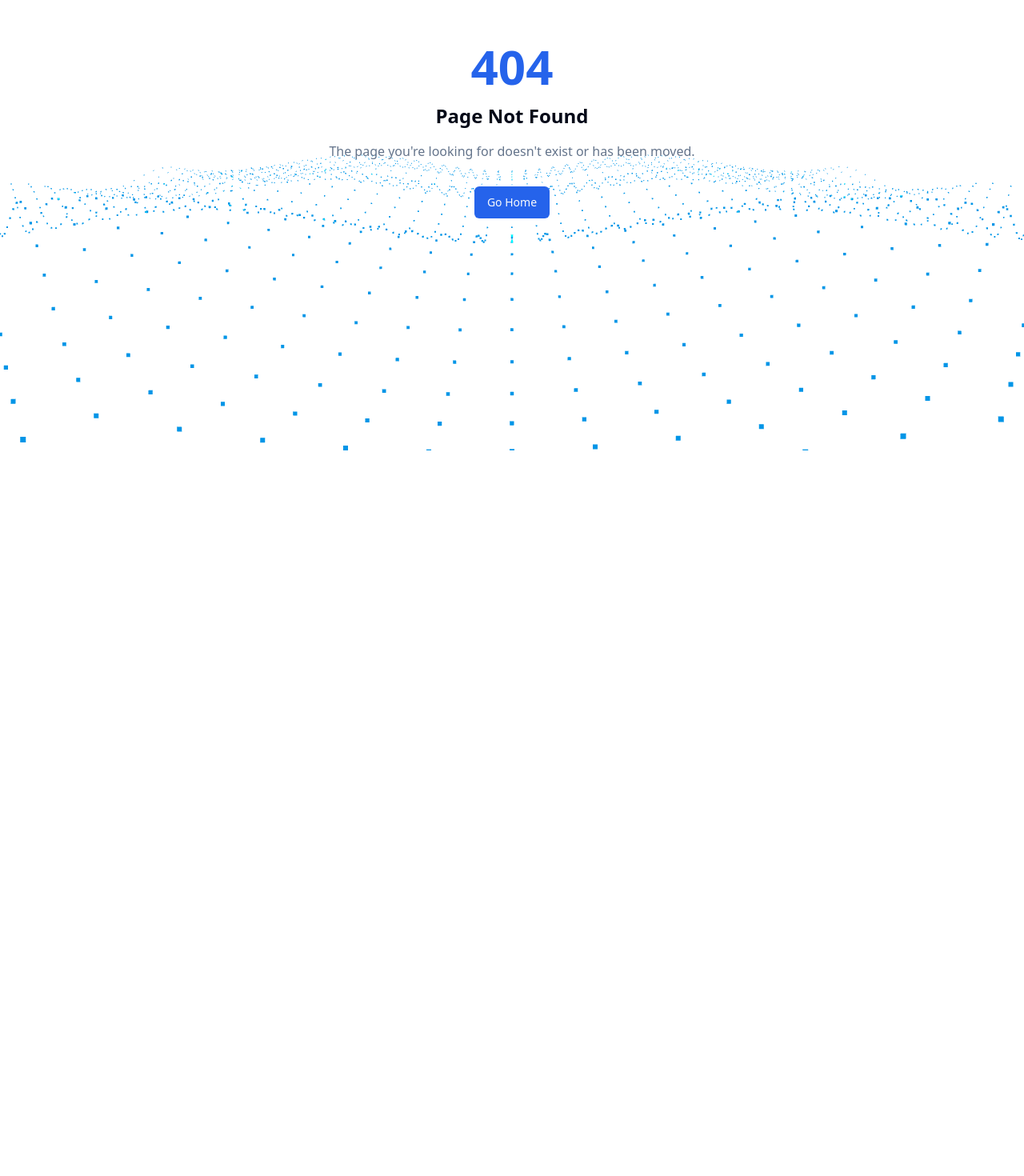
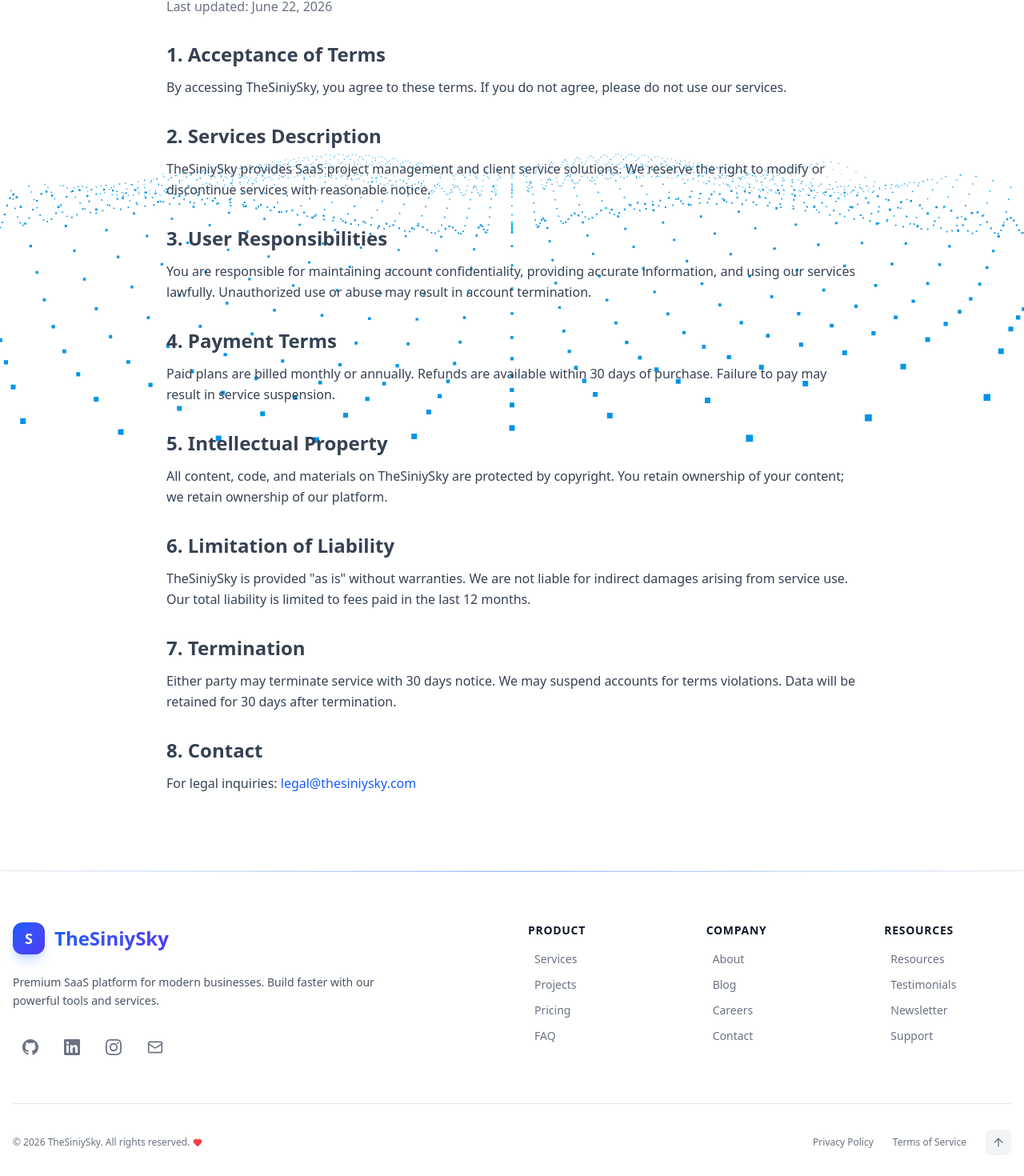
Before and after one commit to akashkumarhzb121-cloud/thesiniysky-frontend, a Next.js app: page /terms in a window 1280 px wide. Before the commit this address had no page. Shown: the part 237-1707 px from the top of the page at 80% size. Before the commit the page ends 800 px from the top, so only its background shows below. Built offline with nearby package versions, Linux system fonts and the light colour scheme.

Commit message:
Add Privacy Policy, Terms of Service, update footer links

```diff
--- /dev/null
+++ b/src/app/privacy/page.tsx
@@ -0,0 +1,49 @@
+import { PublicHeader } from '@/components/layout/public-header';
+import { PublicFooter } from '@/components/layout/public-footer';
+
+export default function PrivacyPage() {
+  return (
+    <>
+      <PublicHeader />
+      <main className="py-16 md:py-24">
+        <div className="container mx-auto px-4 max-w-4xl">
+          <h1 className="text-4xl font-bold mb-8">Privacy Policy</h1>
+          <p className="text-gray-500 mb-8">Last updated: June 22, 2026</p>
+
+          <div className="space-y-8 text-gray-700 leading-relaxed">
+            <section>
+              <h2 className="text-2xl font-semibold mb-3">1. Information We Collect</h2>
+              <p>We collect information you provide directly: name, email, phone number, and any content you submit through our contact forms or account registration. We also automatically collect usage data including IP address, browser type, and pages visited.</p>
+            </section>
+
+            <section>
+              <h2 className="text-2xl font-semibold mb-3">2. How We Use Your Information</h2>
+              <p>We use your information to provide and improve our services, communicate with you about your account, send newsletters (with your consent), respond to inquiries, and ensure the security of our platform.</p>
+            </section>
+
+            <section>
+              <h2 className="text-2xl font-semibold mb-3">3. Data Protection</h2>
+              <p>We implement industry-standard security measures including encryption, secure servers, and regular security audits. Your data is stored securely and never sold to third parties.</p>
+            </section>
+
+            <section>
+              <h2 className="text-2xl font-semibold mb-3">4. Cookies</h2>
+              <p>We use essential cookies for authentication and site functionality. Analytics cookies help us understand usage patterns. You can disable cookies in your browser settings.</p>
+            </section>
+
+            <section>
+              <h2 className="text-2xl font-semibold mb-3">5. Your Rights</h2>
+              <p>You have the right to access, correct, or delete your personal data. You can unsubscribe from marketing emails anytime. Contact us at privacy@thesiniysky.com for data requests.</p>
+            </section>
+
+            <section>
+              <h2 className="text-2xl font-semibold mb-3">6. Contact</h2>
+              <p>For privacy concerns, contact: <a href="mailto:privacy@thesiniysky.com" className="text-blue-600">privacy@thesiniysky.com</a></p>
+            </section>
+          </div>
+        </div>
+      </main>
+      <PublicFooter />
+    </>
+  );
+}
--- /dev/null
+++ b/src/app/terms/page.tsx
@@ -0,0 +1,59 @@
+import { PublicHeader } from '@/components/layout/public-header';
+import { PublicFooter } from '@/components/layout/public-footer';
+
+export default function TermsPage() {
+  return (
+    <>
+      <PublicHeader />
+      <main className="py-16 md:py-24">
+        <div className="container mx-auto px-4 max-w-4xl">
+          <h1 className="text-4xl font-bold mb-8">Terms of Service</h1>
+          <p className="text-gray-500 mb-8">Last updated: June 22, 2026</p>
+
+          <div className="space-y-8 text-gray-700 leading-relaxed">
+            <section>
+              <h2 className="text-2xl font-semibold mb-3">1. Acceptance of Terms</h2>
+              <p>By accessing TheSiniySky, you agree to these terms. If you do not agree, please do not use our services.</p>
+            </section>
+
+            <section>
+              <h2 className="text-2xl font-semibold mb-3">2. Services Description</h2>
+              <p>TheSiniySky provides SaaS project management and client service solutions. We reserve the right to modify or discontinue services with reasonable notice.</p>
+            </section>
+
+            <section>
+              <h2 className="text-2xl font-semibold mb-3">3. User Responsibilities</h2>
+              <p>You are responsible for maintaining account confidentiality, providing accurate information, and using our services lawfully. Unauthorized use or abuse may result in account termination.</p>
+            </section>
+
+            <section>
+              <h2 className="text-2xl font-semibold mb-3">4. Payment Terms</h2>
+              <p>Paid plans are billed monthly or annually. Refunds are available within 30 days of purchase. Failure to pay may result in service suspension.</p>
+            </section>
+
+            <section>
+              <h2 className="text-2xl font-semibold mb-3">5. Intellectual Property</h2>
+              <p>All content, code, and materials on TheSiniySky are protected by copyright. You retain ownership of your content; we retain ownership of our platform.</p>
+            </section>
+
+            <section>
+              <h2 className="text-2xl font-semibold mb-3">6. Limitation of Liability</h2>
+              <p>TheSiniySky is provided "as is" without warranties. We are not liable for indirect damages arising from service use. Our total liability is limited to fees paid in the last 12 months.</p>
+            </section>
+
+            <section>
+              <h2 className="text-2xl font-semibold mb-3">7. Termination</h2>
+              <p>Either party may terminate service with 30 days notice. We may suspend accounts for terms violations. Data will be retained for 30 days after termination.</p>
+            </section>
+
+            <section>
+              <h2 className="text-2xl font-semibold mb-3">8. Contact</h2>
+              <p>For legal inquiries: <a href="mailto:legal@thesiniysky.com" className="text-blue-600">legal@thesiniysky.com</a></p>
+            </section>
+          </div>
+        </div>
+      </main>
+      <PublicFooter />
+    </>
+  );
+}
--- a/src/components/ui/footer-7.tsx
+++ b/src/components/ui/footer-7.tsx
@@ -217,11 +217,11 @@
           </p>
 
           <div className="flex items-center gap-6">
-            <Link href="#" className="hover:text-blue-600 dark:hover:text-blue-400 transition-colors relative group">
+            <Link href="/privacy" className="hover:text-blue-600 dark:hover:text-blue-400 transition-colors relative group">
               Privacy Policy
               <span className="absolute -bottom-1 left-0 w-0 h-px bg-blue-600 group-hover:w-full transition-all duration-300" />
             </Link>
-            <Link href="#" className="hover:text-blue-600 dark:hover:text-blue-400 transition-colors relative group">
+            <Link href="/privacy" className="hover:text-blue-600 dark:hover:text-blue-400 transition-colors relative group">
               Terms of Service
               <span className="absolute -bottom-1 left-0 w-0 h-px bg-blue-600 group-hover:w-full transition-all duration-300" />
             </Link>
```
